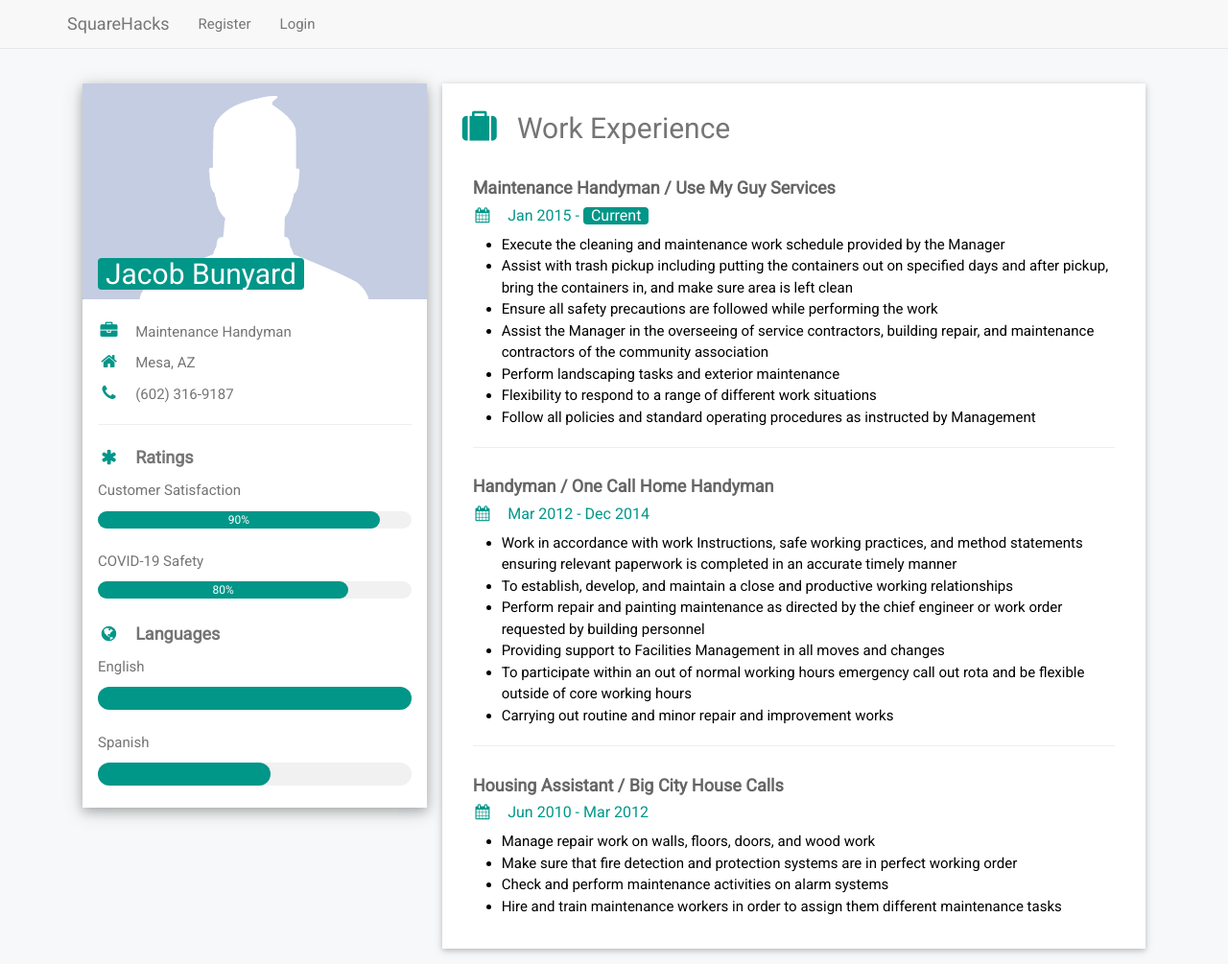
After one commit to agnikumar/summer-hackathon, a Django app: page /dappx/profile/ in a window 1280 px wide. The commit adds this page. Shown: the whole page at 96% size. Run offline with Django 3.2, Linux system fonts and the light colour scheme; some libraries are stand-ins or nearby versions.

Commit message:
Adding contractor profile page

```diff
--- a/djangox/dprojx/dappx/urls.py
+++ b/djangox/dprojx/dappx/urls.py
@@ -8,4 +8,5 @@ urlpatterns=[
     url(r'^register/$',views.register,name='register'),
     url(r'^user_login/$',views.user_login,name='user_login'),
     url(r'^payments/$', views.payments,name='payments'),
+    url(r'^profile/$', views.profile,name='profile'),
 ]
--- a/djangox/dprojx/dappx/views.py
+++ b/djangox/dprojx/dappx/views.py
@@ -81,3 +81,6 @@ def user_login(request):
             return HttpResponse("Invalid login details given")
     else:
         return render(request, 'dappx/login.html', {})
+
+def profile(request):
+    return render(request, 'dappx/profile.html')
--- a/djangox/dprojx/templates/dappx/base.html
+++ b/djangox/dprojx/templates/dappx/base.html
@@ -25,6 +25,7 @@
 {# Django Home Link / Admin Link / Register Link#}
           <li><a class="navbar-brand" href="{% url 'index' %}">SquareHacks</a></li>
           {% if user.is_authenticated %}
+            <li><a class="navbar-link" href="{% url 'dappx:profile' %}">Profile</a></li>
             <li><a class="navbar-link" href="{% url 'index' %}">Friends</a></li>
             <li><a class="navbar-link" href="{% url 'dappx:payments' %}">Payments</a></li>
             <li><a href="{% url 'logout' %}">Logout</a></li>
--- /dev/null
+++ b/djangox/dprojx/templates/dappx/profile.html
@@ -0,0 +1,132 @@
+{% extends "dappx/base.html" %}
+{% load static %}
+{% block body_block %}
+
+<!DOCTYPE html>
+<html>
+<title>W3.CSS Template</title>
+<meta charset="UTF-8">
+<meta name="viewport" content="width=device-width, initial-scale=1">
+<link rel="stylesheet" href="https://www.w3schools.com/w3css/4/w3.css">
+<link rel='stylesheet' href='https://fonts.googleapis.com/css?family=Roboto'>
+<link rel="stylesheet" href="https://cdnjs.cloudflare.com/ajax/libs/font-awesome/4.7.0/css/font-awesome.min.css">
+<style>
+html,body,h1,h2,h3,h4,h5,h6 {font-family: "Roboto", sans-serif}
+</style>
+<body>
+
+<!-- Page Container -->
+<div class="w3-content w3-margin-top" style="max-width:1400px;">
+
+  <!-- The Grid -->
+  <div class="w3-row-padding">
+
+    <!-- Left Column -->
+    <div class="w3-third">
+
+      <div class="w3-white w3-text-grey w3-card-4">
+        <div class="w3-display-container">
+          <!-- <img src="profile.jpeg" style="width:100%" alt="Avatar"> -->
+          {% load static %} <img src="{% static 'images/facebook-anonymous-man.png' %}" style="width:100%"/>
+          <div class="w3-display-bottomleft w3-container w3-text-black">
+            <!-- <h2>Name</h2> -->
+            <h2><span class="w3-tag w3-teal w3-round">Jacob Bunyard</span></h2>
+          </div>
+        </div>
+        <div class="w3-container">
+          <br/>
+          <p><i class="fa fa-briefcase fa-fw w3-margin-right w3-large w3-text-teal"></i>Maintenance Handyman</p>
+          <p><i class="fa fa-home fa-fw w3-margin-right w3-large w3-text-teal"></i>Mesa, AZ</p>
+          <!-- <p><i class="fa fa-envelope fa-fw w3-margin-right w3-large w3-text-teal"></i>ex@mail.com</p> -->
+          <p><i class="fa fa-phone fa-fw w3-margin-right w3-large w3-text-teal"></i>(602) 316-9187</p>
+          <hr>
+
+          <p class="w3-large"><b><i class="fa fa-asterisk fa-fw w3-margin-right w3-text-teal"></i>Ratings</b></p>
+          <p>Customer Satisfaction</p>
+          <div class="w3-light-grey w3-round-xlarge w3-small">
+            <div class="w3-container w3-center w3-round-xlarge w3-teal" style="width:90%">90%</div>
+          </div>
+          <br/>
+          <p>COVID-19 Safety</p>
+          <div class="w3-light-grey w3-round-xlarge w3-small">
+            <div class="w3-container w3-center w3-round-xlarge w3-teal" style="width:80%">
+              <div class="w3-center w3-text-white">80%</div>
+            </div>
+          </div>
+          <br>
+
+          <p class="w3-large w3-text-theme"><b><i class="fa fa-globe fa-fw w3-margin-right w3-text-teal"></i>Languages</b></p>
+          <p>English</p>
+          <div class="w3-light-grey w3-round-xlarge">
+            <div class="w3-round-xlarge w3-teal" style="height:24px;width:100%"></div>
+          </div>
+          <br/>
+          <p>Spanish</p>
+          <div class="w3-light-grey w3-round-xlarge">
+            <div class="w3-round-xlarge w3-teal" style="height:24px;width:55%"></div>
+          </div>
+          <br>
+        </div>
+      </div><br>
+
+    <!-- End Left Column -->
+    </div>
+
+    <!-- Right Column -->
+    <div class="w3-twothird">
+
+      <div class="w3-container w3-card w3-white w3-margin-bottom">
+        <h2 class="w3-text-grey w3-padding-16"><i class="fa fa-suitcase fa-fw w3-margin-right w3-xxlarge w3-text-teal"></i>Work Experience</h2>
+        <div class="w3-container">
+          <h5 class="w3-opacity"><b>Maintenance Handyman / Use My Guy Services</b></h5>
+          <h6 class="w3-text-teal"><i class="fa fa-calendar fa-fw w3-margin-right"></i>Jan 2015 - <span class="w3-tag w3-teal w3-round">Current</span></h6>
+          <p><ul style="padding-left:30px;list-style-type:disc">
+			  <li>Execute the cleaning and maintenance work schedule provided by the Manager</li>
+			  <li>Assist with trash pickup including putting the containers out on specified days and after pickup, bring the containers in, and make sure area is left clean</li>
+			  <li>Ensure all safety precautions are followed while performing the work</li>
+			  <li>Assist the Manager in the overseeing of service contractors, building repair, and maintenance contractors of the community association</li>
+			  <li>Perform landscaping tasks and exterior maintenance</li>
+			  <li>Flexibility to respond to a range of different work situations</li>
+			  <li>Follow all policies and standard operating procedures as instructed by Management</li>
+		  </ul></p>
+          <hr>
+        </div>
+        <div class="w3-container">
+          <h5 class="w3-opacity"><b>Handyman / One Call Home Handyman</b></h5>
+          <h6 class="w3-text-teal"><i class="fa fa-calendar fa-fw w3-margin-right"></i>Mar 2012 - Dec 2014</h6>
+          <p><ul style="padding-left:30px;list-style-type:disc">
+			  <li>Work in accordance with work Instructions, safe working practices, and method statements ensuring relevant paperwork is completed in an accurate timely manner</li>
+			  <li>To establish, develop, and maintain a close and productive working relationships</li>
+			  <li>Perform repair and painting maintenance as directed by the chief engineer or work order requested by building personnel</li>
+			  <li>Providing support to Facilities Management in all moves and changes</li>
+			  <li>To participate within an out of normal working hours emergency call out rota and be flexible outside of core working hours</li>
+			  <li>Carrying out routine and minor repair and improvement works</li>
+		  </ul></p>
+          <hr>
+        </div>
+        <div class="w3-container">
+          <h5 class="w3-opacity"><b>Housing Assistant / Big City House Calls</b></h5>
+          <h6 class="w3-text-teal"><i class="fa fa-calendar fa-fw w3-margin-right"></i>Jun 2010 - Mar 2012</h6>
+          <p><ul style="padding-left:30px;list-style-type:disc">
+			  <li>Manage repair work on walls, floors, doors, and wood work</li>
+			  <li>Make sure that fire detection and protection systems are in perfect working order</li>
+			  <li>Check and perform maintenance activities on alarm systems</li>
+			  <li>Hire and train maintenance workers in order to assign them different maintenance tasks</li>
+		  </ul></p>
+		  <br>
+        </div>
+      </div>
+
+    <!-- End Right Column -->
+    </div>
+
+  <!-- End Grid -->
+  </div>
+
+  <!-- End Page Container -->
+</div>
+
+</body>
+</html>
+
+{% endblock %}
```
Also changed, not shown: djangox/dprojx/db.sqlite3, djangox/dprojx/static/images/facebook-anonymous-man.png (added), 4 other files.
